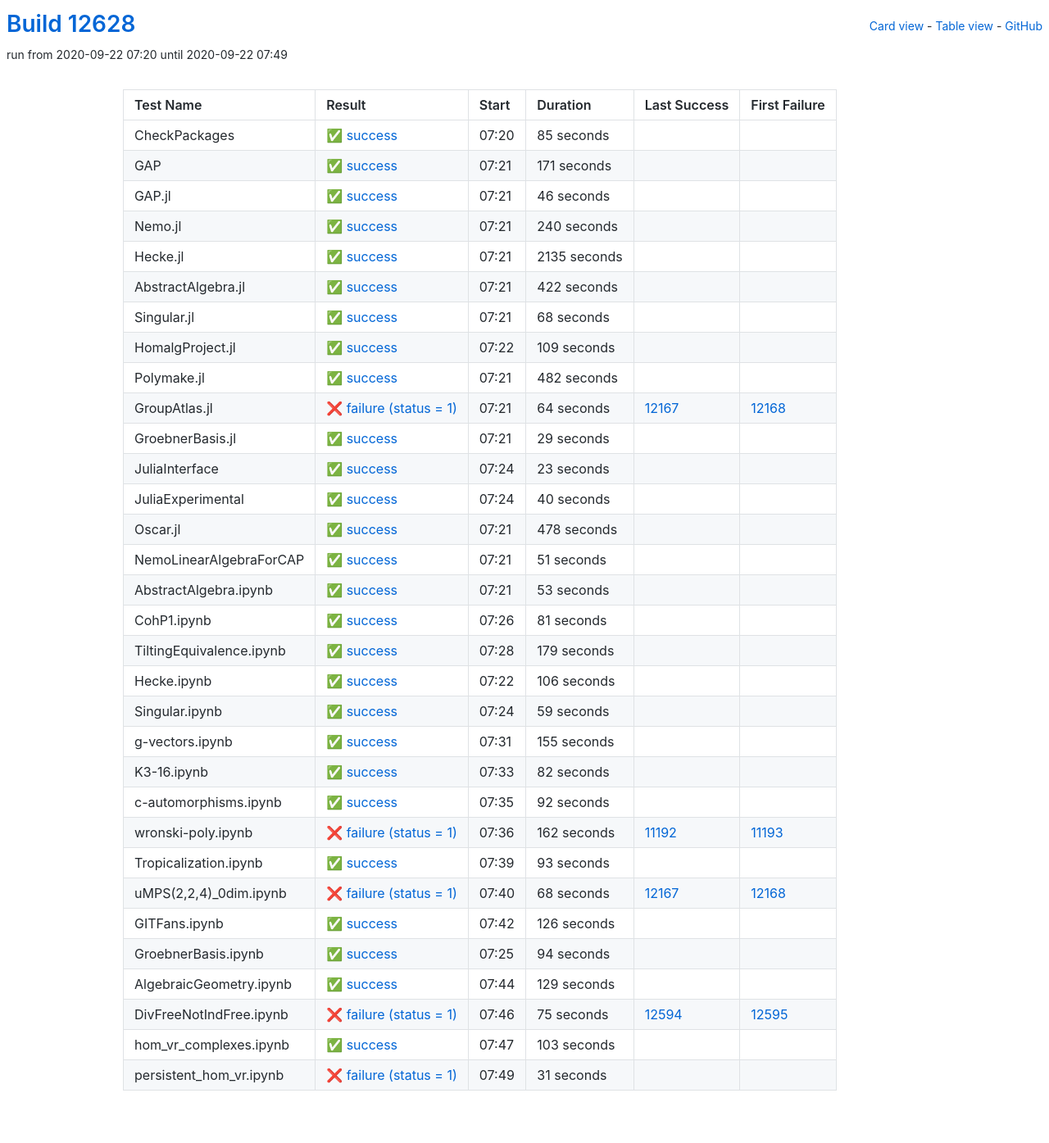
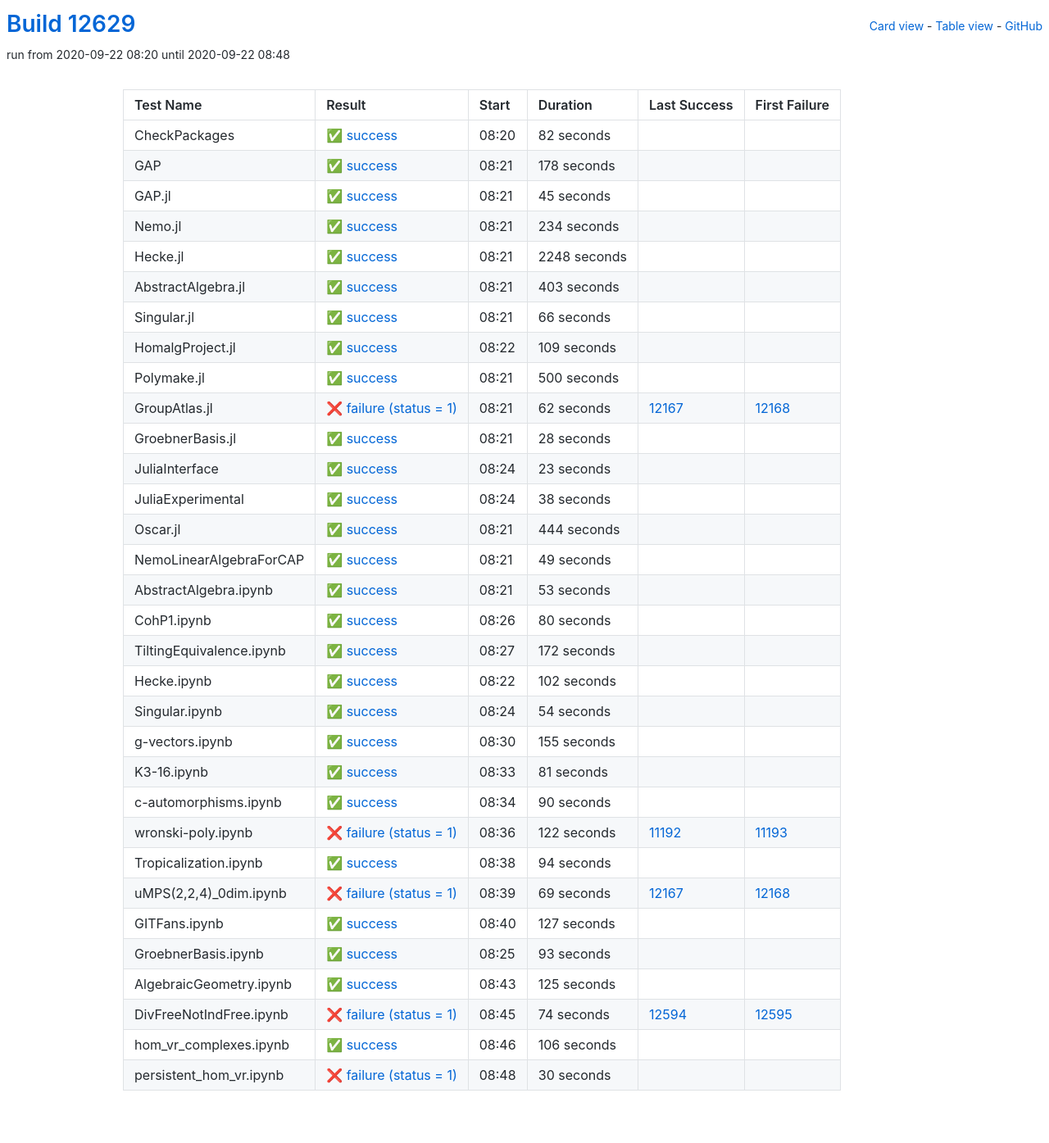
Before and after one commit to oscar-system/oscar-ci-status, a Jekyll site: the page built from table.html, in a window 1280 px wide. Shown: the whole page at 82% size. Built offline with Jekyll 4.4.1, drawn with Linux system fonts in a browser that asks for light colours.

Commit message:
Build #12629

```diff
--- a/_data/ci.yml
+++ b/_data/ci.yml
@@ -1,6 +1,6 @@
 ---
-build: 12628
-build_url: https://oscarci.mathematik.uni-kl.de/job/oscar/12628/
+build: 12629
+build_url: https://oscarci.mathematik.uni-kl.de/job/oscar/12629/
 job: oscar
 organization: oscar-system
 repo: oscar-ci-status
@@ -8,92 +8,92 @@
 tests:
 - name: CheckPackages
   id: checkpackages
-  log: https://oscarci.mathematik.uni-kl.de/job/oscar/12628/artifact/logs/build-12628/CheckPackages.log
-  start: 2020-09-22 07:20
+  log: https://oscarci.mathematik.uni-kl.de/job/oscar/12629/artifact/logs/build-12629/CheckPackages.log
+  start: 2020-09-22 08:20
   success: true
   exitcode: 0
   status: success
-  duration: 85
+  duration: 82
   last_success: false
   last_success_url:
   first_failure: false
   first_failure_url:
 - name: GAP
   id: gap
-  log: https://oscarci.mathematik.uni-kl.de/job/oscar/12628/artifact/logs/build-12628/GAP.log
-  start: 2020-09-22 07:21
+  log: https://oscarci.mathematik.uni-kl.de/job/oscar/12629/artifact/logs/build-12629/GAP.log
+  start: 2020-09-22 08:21
   success: true
   exitcode: 0
   status: success
-  duration: 171
+  duration: 178
   last_success: false
   last_success_url:
   first_failure: false
   first_failure_url:
 - name: GAP.jl
   id: gap-jl
-  log: https://oscarci.mathematik.uni-kl.de/job/oscar/12628/artifact/logs/build-12628/GAP.jl.log
-  start: 2020-09-22 07:21
+  log: https://oscarci.mathematik.uni-kl.de/job/oscar/12629/artifact/logs/build-12629/GAP.jl.log
+  start: 2020-09-22 08:21
   success: true
   exitcode: 0
   status: success
-  duration: 46
+  duration: 45
   last_success: false
   last_success_url:
   first_failure: false
   first_failure_url:
 - name: Nemo.jl
   id: nemo-jl
-  log: https://oscarci.mathematik.uni-kl.de/job/oscar/12628/artifact/logs/build-12628/Nemo.jl.log
-  start: 2020-09-22 07:21
+  log: https://oscarci.mathematik.uni-kl.de/job/oscar/12629/artifact/logs/build-12629/Nemo.jl.log
+  start: 2020-09-22 08:21
   success: true
   exitcode: 0
   status: success
-  duration: 240
+  duration: 234
   last_success: false
   last_success_url:
   first_failure: false
   first_failure_url:
 - name: Hecke.jl
   id: hecke-jl
-  log: https://oscarci.mathematik.uni-kl.de/job/oscar/12628/artifact/logs/build-12628/Hecke.jl.log
-  start: 2020-09-22 07:21
+  log: https://oscarci.mathematik.uni-kl.de/job/oscar/12629/artifact/logs/build-12629/Hecke.jl.log
+  start: 2020-09-22 08:21
   success: true
   exitcode: 0
   status: success
-  duration: 2135
+  duration: 2248
   last_success: false
   last_success_url:
   first_failure: false
   first_failure_url:
 - name: AbstractAlgebra.jl
   id: abstractalgebra-jl
-  log: https://oscarci.mathematik.uni-kl.de/job/oscar/12628/artifact/logs/build-12628/AbstractAlgebra.jl.log
-  start: 2020-09-22 07:21
+  log: https://oscarci.mathematik.uni-kl.de/job/oscar/12629/artifact/logs/build-12629/AbstractAlgebra.jl.log
+  start: 2020-09-22 08:21
   success: true
   exitcode: 0
   status: success
-  duration: 422
+  duration: 403
   last_success: false
   last_success_url:
   first_failure: false
   first_failure_url:
 - name: Singular.jl
   id: singular-jl
-  log: https://oscarci.mathematik.uni-kl.de/job/oscar/12628/artifact/logs/build-12628/Singular.jl.log
-  start: 2020-09-22 07:21
+  log: https://oscarci.mathematik.uni-kl.de/job/oscar/12629/artifact/logs/build-12629/Singular.jl.log
+  start: 2020-09-22 08:21
   success: true
   exitcode: 0
   status: success
-  duration: 68
+  duration: 66
   last_success: false
   last_success_url:
   first_failure: false
   first_failure_url:
 - name: HomalgProject.jl
   id: homalgproject-jl
-  log: https://oscarci.mathematik.uni-kl.de/job/oscar/12628/artifact/logs/build-12628/HomalgProject.jl.log
-  start: 2020-09-22 07:22
+  log: https://oscarci.mathematik.uni-kl.de/job/oscar/12629/artifact/logs/build-12629/HomalgProject.jl.log
+  start: 2020-09-22 08:22
   success: true
   exitcode: 0
   status: success
@@ -104,44 +104,44 @@
   first_failure_url:
 - name: Polymake.jl
   id: polymake-jl
-  log: https://oscarci.mathematik.uni-kl.de/job/oscar/12628/artifact/logs/build-12628/Polymake.jl.log
-  start: 2020-09-22 07:21
+  log: https://oscarci.mathematik.uni-kl.de/job/oscar/12629/artifact/logs/build-12629/Polymake.jl.log
+  start: 2020-09-22 08:21
   success: true
   exitcode: 0
   status: success
-  duration: 482
+  duration: 500
   last_success: false
   last_success_url:
   first_failure: false
   first_failure_url:
 - name: GroupAtlas.jl
   id: groupatlas-jl
-  log: https://oscarci.mathematik.uni-kl.de/job/oscar/12628/artifact/logs/build-12628/GroupAtlas.jl.log
-  start: 2020-09-22 07:21
+  log: https://oscarci.mathematik.uni-kl.de/job/oscar/12629/artifact/logs/build-12629/GroupAtlas.jl.log
+  start: 2020-09-22 08:21
   success: false
   exitcode: 1
   status: failure
-  duration: 64
+  duration: 62
   last_success: 12167
   last_success_url: https://oscarci.mathematik.uni-kl.de/job/oscar/12167/
   first_failure: 12168
   first_failure_url: https://oscarci.mathematik.uni-kl.de/job/oscar/12168/
 - name: GroebnerBasis.jl
   id: groebnerbasis-jl
-  log: https://oscarci.mathematik.uni-kl.de/job/oscar/12628/artifact/logs/build-12628/GroebnerBasis.jl.log
-  start: 2020-09-22 07:21
+  log: https://oscarci.mathematik.uni-kl.de/job/oscar/12629/artifact/logs/build-12629/GroebnerBasis.jl.log
+  start: 2020-09-22 08:21
   success: true
   exitcode: 0
   status: success
-  duration: 29
+  duration: 28
   last_success: false
   last_success_url:
   first_failure: false
   first_failure_url:
 - name: JuliaInterface
   id: juliainterface
-  log: https://oscarci.mathematik.uni-kl.de/job/oscar/12628/artifact/logs/build-12628/JuliaInterface.log
-  start: 2020-09-22 07:24
+  log: https://oscarci.mathematik.uni-kl.de/job/oscar/12629/artifact/logs/build-12629/JuliaInterface.log
+  start: 2020-09-22 08:24
   success: true
   exitcode: 0
   status: success
@@ -152,44 +152,44 @@
   first_failure_url:
 - name: JuliaExperimental
   id: juliaexperimental
-  log: https://oscarci.mathematik.uni-kl.de/job/oscar/12628/artifact/logs/build-12628/JuliaExperimental.log
-  start: 2020-09-22 07:24
+  log: https://oscarci.mathematik.uni-kl.de/job/oscar/12629/artifact/logs/build-12629/JuliaExperimental.log
+  start: 2020-09-22 08:24
   success: true
   exitcode: 0
   status: success
-  duration: 40
+  duration: 38
   last_success: false
   last_success_url:
   first_failure: false
   first_failure_url:
 - name: Oscar.jl
   id: oscar-jl
-  log: https://oscarci.mathematik.uni-kl.de/job/oscar/12628/artifact/logs/build-12628/Oscar.jl.log
-  start: 2020-09-22 07:21
+  log: https://oscarci.mathematik.uni-kl.de/job/oscar/12629/artifact/logs/build-12629/Oscar.jl.log
+  start: 2020-09-22 08:21
   success: true
   exitcode: 0
   status: success
-  duration: 478
+  duration: 444
   last_success: false
   last_success_url:
   first_failure: false
   first_failure_url:
 - name: NemoLinearAlgebraForCAP
   id: nemolinearalgebraforcap
-  log: https://oscarci.mathematik.uni-kl.de/job/oscar/12628/artifact/logs/build-12628/NemoLinearAlgebraForCAP.log
-  start: 2020-09-22 07:21
+  log: https://oscarci.mathematik.uni-kl.de/job/oscar/12629/artifact/logs/build-12629/NemoLinearAlgebraForCAP.log
+  start: 2020-09-22 08:21
   success: true
   exitcode: 0
   status: success
-  duration: 51
+  duration: 49
   last_success: false
   last_success_url:
   first_failure: false
   first_failure_url:
 - name: AbstractAlgebra.ipynb
   id: abstractalgebra-ipynb
-  log: https://oscarci.mathematik.uni-kl.de/job/oscar/12628/artifact/logs/build-12628/AbstractAlgebra.ipynb.log
-  start: 2020-09-22 07:21
+  log: https://oscarci.mathematik.uni-kl.de/job/oscar/12629/artifact/logs/build-12629/AbstractAlgebra.ipynb.log
+  start: 2020-09-22 08:21
   success: true
   exitcode: 0
   status: success
@@ -200,56 +200,56 @@
   first_failure_url:
 - name: CohP1.ipynb
   id: cohp1-ipynb
-  log: https://oscarci.mathematik.uni-kl.de/job/oscar/12628/artifact/logs/build-12628/CohP1.ipynb.log
-  start: 2020-09-22 07:26
+  log: https://oscarci.mathematik.uni-kl.de/job/oscar/12629/artifact/logs/build-12629/CohP1.ipynb.log
+  start: 2020-09-22 08:26
   success: true
   exitcode: 0
   status: success
-  duration: 81
+  duration: 80
   last_success: false
   last_success_url:
   first_failure: false
   first_failure_url:
 - name: TiltingEquivalence.ipynb
   id: tiltingequivalence-ipynb
-  log: https://oscarci.mathematik.uni-kl.de/job/oscar/12628/artifact/logs/build-12628/TiltingEquivalence.ipynb.log
-  start: 2020-09-22 07:28
+  log: https://oscarci.mathematik.uni-kl.de/job/oscar/12629/artifact/logs/build-12629/TiltingEquivalence.ipynb.log
+  start: 2020-09-22 08:27
   success: true
   exitcode: 0
   status: success
-  duration: 179
+  duration: 172
   last_success: false
   last_success_url:
   first_failure: false
   first_failure_url:
 - name: Hecke.ipynb
   id: hecke-ipynb
-  log: https://oscarci.mathematik.uni-kl.de/job/oscar/12628/artifact/logs/build-12628/Hecke.ipynb.log
-  start: 2020-09-22 07:22
+  log: https://oscarci.mathematik.uni-kl.de/job/oscar/12629/artifact/logs/build-12629/Hecke.ipynb.log
+  start: 2020-09-22 08:22
   success: true
   exitcode: 0
   status: success
-  duration: 106
+  duration: 102
   last_success: false
   last_success_url:
   first_failure: false
   first_failure_url:
 - name: Singular.ipynb
   id: singular-ipynb
-  log: https://oscarci.mathematik.uni-kl.de/job/oscar/12628/artifact/logs/build-12628/Singular.ipynb.log
-  start: 2020-09-22 07:24
+  log: https://oscarci.mathematik.uni-kl.de/job/oscar/12629/artifact/logs/build-12629/Singular.ipynb.log
+  start: 2020-09-22 08:24
   success: true
   exitcode: 0
   status: success
-  duration: 59
+  duration: 54
   last_success: false
   last_success_url:
   first_failure: false
   first_failure_url:
 - name: g-vectors.ipynb
   id: g-vectors-ipynb
-  log: https://oscarci.mathematik.uni-kl.de/job/oscar/12628/artifact/logs/build-12628/g-vectors.ipynb.log
-  start: 2020-09-22 07:31
+  log: https://oscarci.mathematik.uni-kl.de/job/oscar/12629/artifact/logs/build-12629/g-vectors.ipynb.log
+  start: 2020-09-22 08:30
   success: true
   exitcode: 0
   status: success
@@ -260,44 +260,80 @@
   first_failure_url:
 - name: K3-16.ipynb
   id: k3-16-ipynb
-  log: https://oscarci.mathematik.uni-kl.de/job/oscar/12628/artifact/logs/build-12628/K3-16.ipynb.log
-  start: 2020-09-22 07:33
+  log: https://oscarci.mathematik.uni-kl.de/job/oscar/12629/artifact/logs/build-12629/K3-16.ipynb.log
+  start: 2020-09-22 08:33
   success: true
   exitcode: 0
   status: success
-  duration: 82
+  duration: 81
   last_success: false
   last_success_url:
   first_failure: false
   first_failure_url:
 - name: c-automorphisms.ipynb
   id: c-automorphisms-ipynb
-  log: https://oscarci.mathematik.uni-kl.de/job/oscar/12628/artifact/logs/build-12628/c-automorphisms.ipynb.log
-  start: 2020-09-22 07:35
+  log: https://oscarci.mathematik.uni-kl.de/job/oscar/12629/artifact/logs/build-12629/c-automorphisms.ipynb.log
+  start: 2020-09-22 08:34
   success: true
   exitcode: 0
   status: success
-  duration: 92
+  duration: 90
   last_success: false
   last_success_url:
   first_failure: false
   first_failure_url:
 - name: wronski-poly.ipynb
   id: wronski-poly-ipynb
-  log: https://oscarci.mathematik.uni-kl.de/job/oscar/12628/artifact/logs/build-12628/wronski-poly.ipynb.log
-  start: 2020-09-22 07:36
+  log: https://oscarci.mathematik.uni-kl.de/job/oscar/12629/artifact/logs/build-12629/wronski-poly.ipynb.log
+  start: 2020-09-22 08:36
   success: false
   exitcode: 1
   status: failure
-  duration: 162
+  duration: 122
   last_success: 11192
   last_success_url: https://oscarci.mathematik.uni-kl.de/job/oscar/11192/
   first_failure: 11193
   first_failure_url: https://oscarci.mathematik.uni-kl.de/job/oscar/11193/
 - name: Tropicalization.ipynb
   id: tropicalization-ipynb
-  log: https://oscarci.mathematik.uni-kl.de/job/oscar/12628/artifact/logs/build-12628/Tropicalization.ipynb.log
-  start: 2020-09-22 07:39
+  log: https://oscarci.mathematik.uni-kl.de/job/oscar/12629/artifact/logs/build-12629/Tropicalization.ipynb.log
+  start: 2020-09-22 08:38
+  success: true
+  exitcode: 0
+  status: success
+  duration: 94
+  last_success: false
+  last_success_url:
+  first_failure: false
+  first_failure_url:
+- name: uMPS(2,2,4)_0dim.ipynb
+  id: umps-2-2-4-0dim-ipynb
+  log: https://oscarci.mathematik.uni-kl.de/job/oscar/12629/artifact/logs/build-12629/uMPS-2-2-4-_0dim.ipynb.log
+  start: 2020-09-22 08:39
+  success: false
+  exitcode: 1
+  status: failure
+  duration: 69
+  last_success: 12167
+  last_success_url: https://oscarci.mathematik.uni-kl.de/job/oscar/12167/
+  first_failure: 12168
+  first_failure_url: https://oscarci.mathematik.uni-kl.de/job/oscar/12168/
+- name: GITFans.ipynb
+  id: gitfans-ipynb
+  log: https://oscarci.mathematik.uni-kl.de/job/oscar/12629/artifact/logs/build-12629/GITFans.ipynb.log
+  start: 2020-09-22 08:40
+  success: true
+  exitcode: 0
+  status: success
+  duration: 127
+  last_success: false
+  last_success_url:
+  first_failure: false
+  first_failure_url:
+- name: GroebnerBasis.ipynb
+  id: groebnerbasis-ipynb
+  log: https://oscarci.mathematik.uni-kl.de/job/oscar/12629/artifact/logs/build-12629/GroebnerBasis.ipynb.log
+  start: 2020-09-22 08:25
   success: true
   exitcode: 0
   status: success
@@ -306,86 +342,50 @@
   last_success_url:
   first_failure: false
   first_failure_url:
-- name: uMPS(2,2,4)_0dim.ipynb
-  id: umps-2-2-4-0dim-ipynb
-  log: https://oscarci.mathematik.uni-kl.de/job/oscar/12628/artifact/logs/build-12628/uMPS-2-2-4-_0dim.ipynb.log
-  start: 2020-09-22 07:40
-  success: false
-  exitcode: 1
-  status: failure
-  duration: 68
-  last_success: 12167
-  last_success_url: https://oscarci.mathematik.uni-kl.de/job/oscar/12167/
-  first_failure: 12168
-  first_failure_url: https://oscarci.mathematik.uni-kl.de/job/oscar/12168/
-- name: GITFans.ipynb
-  id: gitfans-ipynb
-  log: https://oscarci.mathematik.uni-kl.de/job/oscar/12628/artifact/logs/build-12628/GITFans.ipynb.log
-  start: 2020-09-22 07:42
+- name: AlgebraicGeometry.ipynb
+  id: algebraicgeometry-ipynb
+  log: https://oscarci.mathematik.uni-kl.de/job/oscar/12629/artifact/logs/build-12629/AlgebraicGeometry.ipynb.log
+  start: 2020-09-22 08:43
   success: true
   exitcode: 0
   status: success
-  duration: 126
-  last_success: false
-  last_success_url:
-  first_failure: false
-  first_failure_url:
-- name: GroebnerBasis.ipynb
-  id: groebnerbasis-ipynb
-  log: https://oscarci.mathematik.uni-kl.de/job/oscar/12628/artifact/logs/build-12628/GroebnerBasis.ipynb.log
-  start: 2020-09-22 07:25
-  success: true
-  exitcode: 0
-  status: success
-  duration: 94
-  last_success: false
-  last_success_url:
-  first_failure: false
-  first_failure_url:
-- name: AlgebraicGeometry.ipynb
-  id: algebraicgeometry-ipynb
-  log: https://oscarci.mathematik.uni-kl.de/job/oscar/12628/artifact/logs/build-12628/AlgebraicGeometry.ipynb.log
-  start: 2020-09-22 07:44
-  success: true
-  exitcode: 0
-  status: success
-  duration: 129
+  duration: 125
   last_success: false
   last_success_url:
   first_failure: false
   first_failure_url:
 - name: DivFreeNotIndFree.ipynb
   id: divfreenotindfree-ipynb
-  log: https://oscarci.mathematik.uni-kl.de/job/oscar/12628/artifact/logs/build-12628/DivFreeNotIndFree.ipynb.log
-  start: 2020-09-22 07:46
+  log: https://oscarci.mathematik.uni-kl.de/job/oscar/12629/artifact/logs/build-12629/DivFreeNotIndFree.ipynb.log
+  start: 2020-09-22 08:45
   success: false
   exitcode: 1
   status: failure
-  duration: 75
+  duration: 74
   last_success: 12594
   last_success_url: https://oscarci.mathematik.uni-kl.de/job/oscar/12594/
   first_failure: 12595
   first_failure_url: https://oscarci.mathematik.uni-kl.de/job/oscar/12595/
 - name: hom_vr_complexes.ipynb
   id: hom-vr-complexes-ipynb
-  log: https://oscarci.mathematik.uni-kl.de/job/oscar/12628/artifact/logs/build-12628/hom_vr_complexes.ipynb.log
-  start: 2020-09-22 07:47
+  log: https://oscarci.mathematik.uni-kl.de/job/oscar/12629/artifact/logs/build-12629/hom_vr_complexes.ipynb.log
+  start: 2020-09-22 08:46
   success: true
   exitcode: 0
   status: success
-  duration: 103
+  duration: 106
   last_success: false
   last_success_url:
   first_failure: false
   first_failure_url:
 - name: persistent_hom_vr.ipynb
   id: persistent-hom-vr-ipynb
-  log: https://oscarci.mathematik.uni-kl.de/job/oscar/12628/artifact/logs/build-12628/persistent_hom_vr.ipynb.log
-  start: 2020-09-22 07:49
+  log: https://oscarci.mathematik.uni-kl.de/job/oscar/12629/artifact/logs/build-12629/persistent_hom_vr.ipynb.log
+  start: 2020-09-22 08:48
   success: false
   exitcode: 1
   status: failure
-  duration: 31
+  duration: 30
   last_success: false
   last_success_url:
   first_failure: false
```
Also changed, not shown: README.md.
